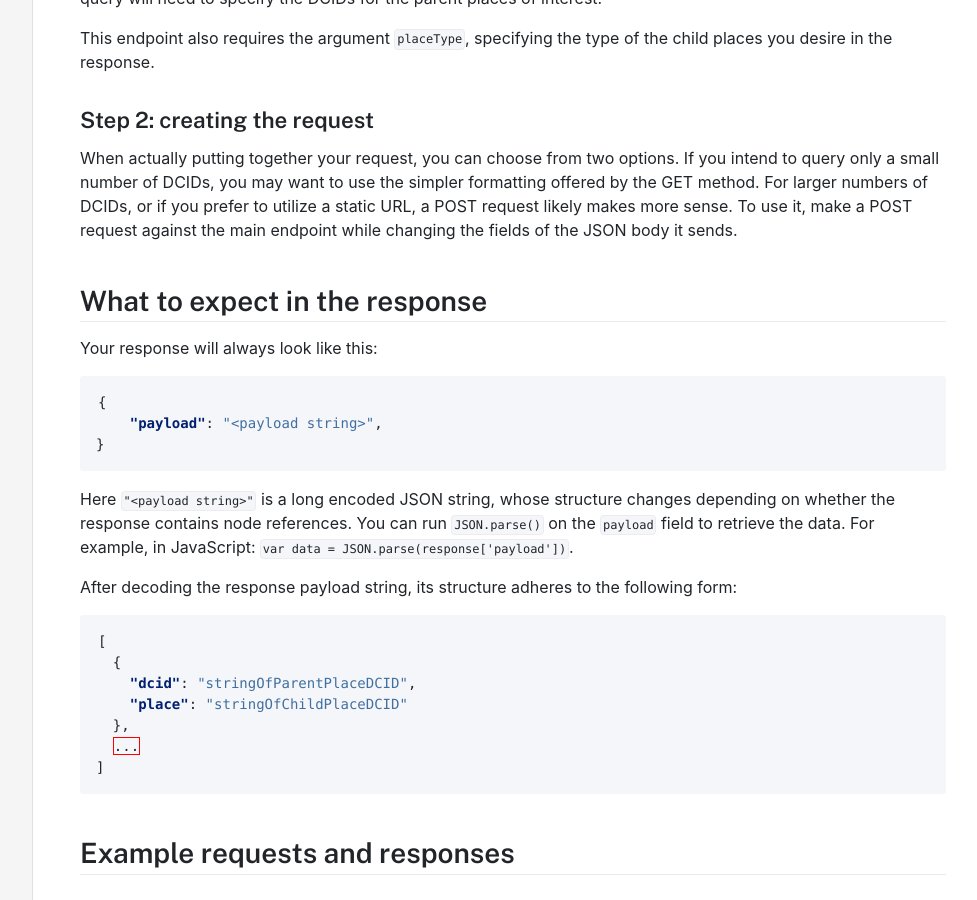
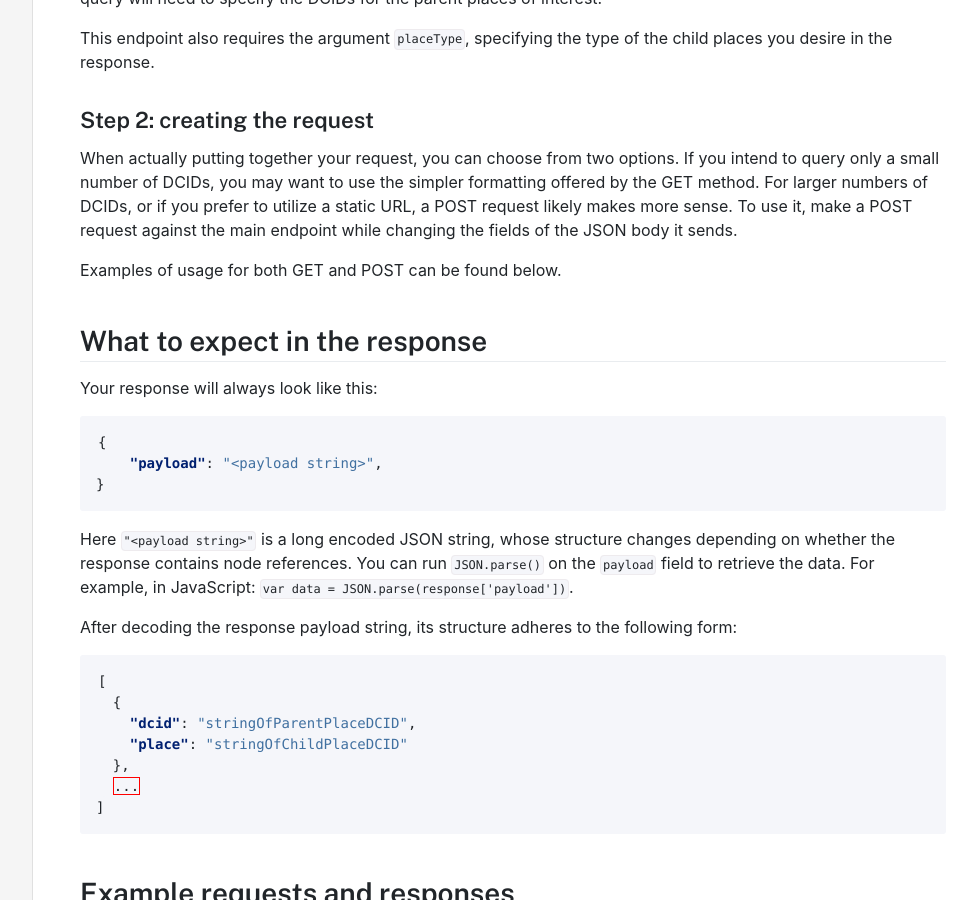
Before and after one commit to datacommonsorg/docsite, a Jekyll site: the page built from api/rest/place_in.md, in a window 1280 px wide and 900 px high, scrolled down 826 px. Shown: the whole window, without its empty margins (287-1264 px from the left). Built offline with Jekyll 4.4.1, drawn with Linux system fonts in a browser that asks for light colours; comment, search, counter and statistics services are not loaded.

Commit message:
examples below

```diff
--- a/api/rest/place_in.md
+++ b/api/rest/place_in.md
@@ -40,6 +40,8 @@ This endpoint also requires the argument `placeType`, specifying the type of the
 ### Step 2: creating the request
 
 When actually putting together your request, you can choose from two options. If you intend to query only a small number of DCIDs, you may want to use the simpler formatting offered by the GET method. For larger numbers of DCIDs, or if you prefer to utilize a static URL, a POST request likely makes more sense. To use it, make a POST request against the main endpoint while changing the fields of the JSON body it sends.
+
+Examples of usage for both GET and POST can be found below.
 
 ## What to expect in the response
 
```
